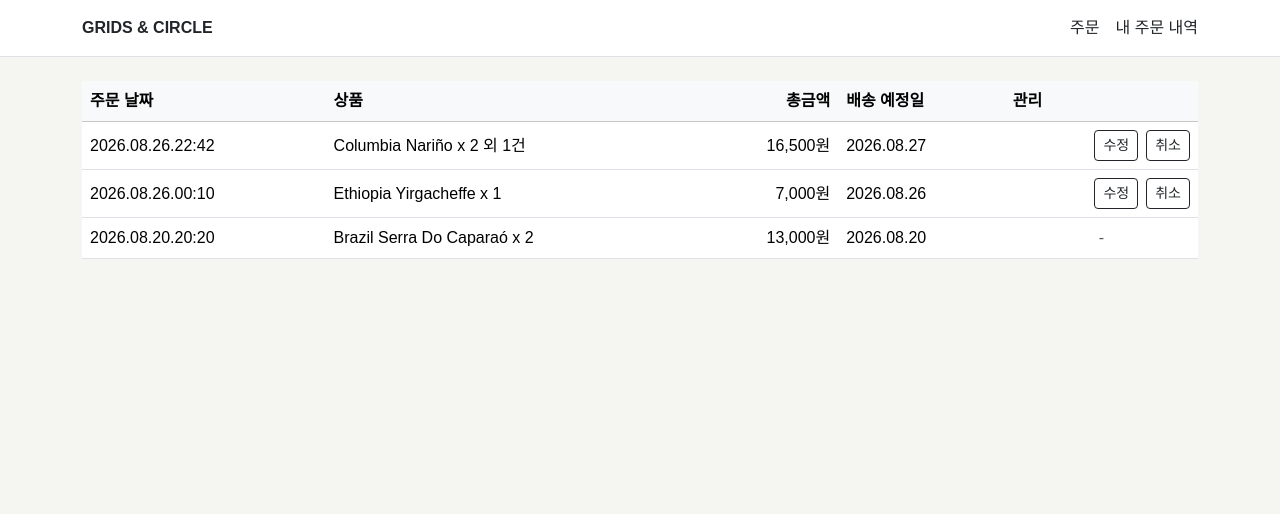
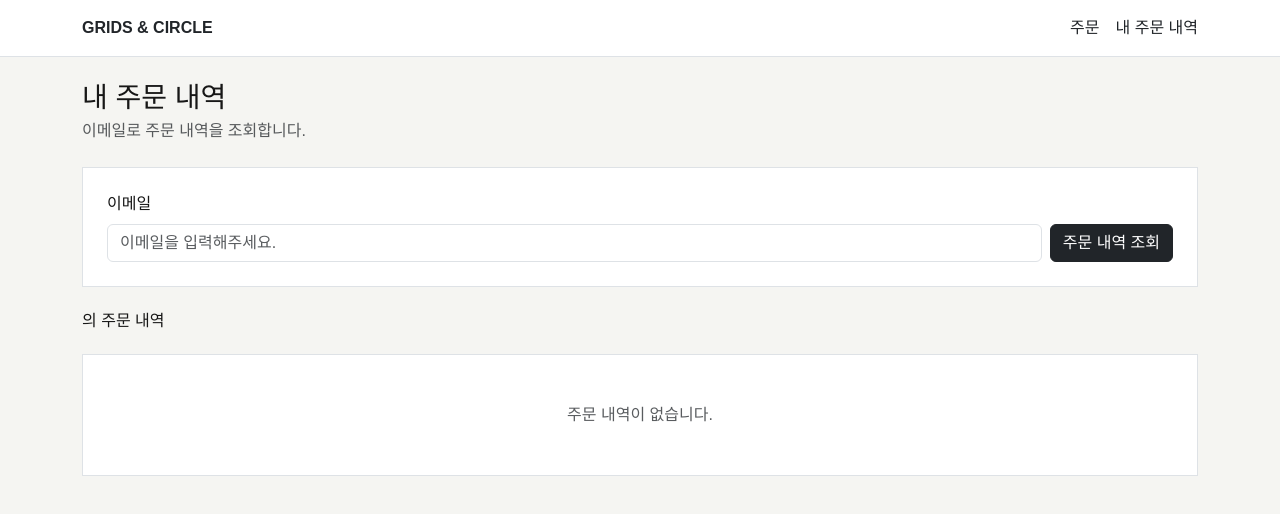
Before and after one commit to prgrms-be-devcourse/NBE12-14-1-TEAM03, a Next.js app in the folder frontend/: page /my-orders in a window 1280 px wide. Shown: the top 514 px of the page. Built offline with nearby package versions, Linux system fonts and the light colour scheme.

Commit message:
my-order 구현 완료

```diff
--- a/frontend/src/app/(customer)/my-orders/page.tsx
+++ b/frontend/src/app/(customer)/my-orders/page.tsx
@@ -1,89 +1,140 @@
 'use client'
 
 import OrderTable from "@/components/common/OrderTable";
+import { RsData, OrderResultResponse, OrderItemResponse } from "@/types/order";
+import PageHeader from "@/components/common/PageHeader";
+import Button from "@/components/ui/Button";
+import { useState, type SubmitEvent } from "react";
 
-export default function MyOrdersPage(){
-    const mockOrders = {
-        resultCode: "SUCCESS",
-        msg: "주문 목록 조회에 성공했습니다.",
-        data: [
-          {
-            id: 1,
-            createDate: "2026-08-26T13:42:00",
-            modifyDate: "2026-08-26T13:42:00",
-            email: "suji@example.com",
-            shippingAddress: "서울시 강남구 테헤란로 00",
-            zipCode: "06236",
-            totalPrice: 16500,
-            shippingDate: "2026-08-27",
-            orderItemList: [
-              {
-                productId: 1,
-                productName: "Columbia Nariño",
-                photoUrl: "/images/columbia-narino.jpg",
-                orderPrice: 5000,
-                quantity: 2,
-                totalPrice: 10000,
-              },
-              {
-                productId: 2,
-                productName: "Brazil Serra Do Caparaó",
-                photoUrl: "/images/brazil-serra.jpg",
-                orderPrice: 6500,
-                quantity: 1,
-                totalPrice: 6500,
-              },
-            ],
-          },
-          {
-            id: 2,
-            createDate: "2026-08-25T15:10:00",
-            modifyDate: "2026-08-25T15:10:00",
-            email: "kim@example.com",
-            shippingAddress: "서울시 송파구 올림픽로 00",
-            zipCode: "05551",
-            totalPrice: 7000,
-            shippingDate: "2026-08-26",
-            orderItemList: [
-              {
-                productId: 3,
-                productName: "Ethiopia Yirgacheffe",
-                photoUrl: "/images/ethiopia-yirgacheffe.jpg",
-                orderPrice: 7000,
-                quantity: 1,
-                totalPrice: 7000,
-              },
-            ],
-          },
-          {
-            id: 3,
-            createDate: "2026-08-20T11:20:00",
-            modifyDate: "2026-08-20T11:20:00",
-            email: "suji@example.com",
-            shippingAddress: "서울시 강남구 테헤란로 00",
-            zipCode: "06236",
-            totalPrice: 13000,
-            shippingDate: "2026-08-20",
-            orderItemList: [
-              {
-                productId: 2,
-                productName: "Brazil Serra Do Caparaó",
-                photoUrl: "/images/brazil-serra.jpg",
-                orderPrice: 6500,
-                quantity: 2,
-                totalPrice: 13000,
-              },
-            ],
-          },
-        ],
-        statusCode: 200,
-      };
+export default function MyOrdersPage() {
 
-    return <OrderTable
-            orders={mockOrders.data}
-            editPath={(orderId) => `/orders/${orderId}/edit`}
-            removeLabel="취소"
-            onRemove={()=>{}}
-            showActions={(order) => order.shippingDate >= "2026-08-23" }
+    const [orderList, setOrderList] = useState<OrderResultResponse[]>([]);
+    const [email, setEmail] = useState("");
+    const [emailError, setEmailError] = useState("");
+
+    const EMAIL_PATTERN = /^[^\s@]+@[^\s@]+\.[^\s@]+$/;
+
+    const handleSearchOrders = async (event: SubmitEvent<HTMLFormElement>) => {
+        event.preventDefault();
+        setEmailError("");
+
+        const trimmed = email.trim();
+        if (!trimmed) {
+            setEmailError("이메일을 입력해 주세요.");
+            return;
+        }
+        if (!EMAIL_PATTERN.test(trimmed)) {
+            setEmailError("올바른 이메일 형식이 아닙니다.");
+            return;
+        }
+
+        try {
+            const res = await fetch(
+                `http://localhost:8080/api/orders/mypage?email=${encodeURIComponent(email)}`
+            );
+
+            const data: RsData<OrderResultResponse[]> = await res.json();
+
+            if (!res.ok || !data.resultCode.startsWith("200")) {
+                if (res.status === 400) {
+                    setEmailError(data.msg ?? "이메일을 확인해 주세요.");
+                    return;
+                }
+                alert(data.msg ?? "주문 내역 조회에 실패했습니다.")
+                return;
+            }
+
+            setOrderList(data.data ?? []);
+        } catch {
+            alert("네트워크 오류가 발생했습니다. 잠시 후 다시 시도해 주세요.")
+        }
+    }
+
+    const handleCancelOrder = async (orderId: number) => {
+        if (!window.confirm("주문을 취소하시겠습니까?")) {
+            return;
+        }
+
+        try {
+            const res = await fetch(`http://localhost:8080/api/orders/${orderId}`, { method: "DELETE" });
+
+
+            const data: RsData<null> = await res.json();
+
+
+            if (!res.ok || !data.resultCode?.startsWith("200")) {
+                alert(data.msg ?? "주문 취소에 실패했습니다.");
+                return;
+            }
+
+            alert(data.msg);
+            setOrderList((prev) => prev.filter((order) => order.id !== orderId));
+        } catch {
+            alert("네트워크 오류가 발생했습니다. 잠시 후 다시 시도해 주세요.")
+        }
+
+    }
+
+    const isEditable = (order: OrderResultResponse) => {
+        return getTodayString() <= order.shippingDate;
+    }
+
+    return (
+        <>
+            <PageHeader
+                title="내 주문 내역"
+                description="이메일로 주문 내역을 조회합니다." />
+            <form
+                className="border bg-white p-4 mb-4"
+                onSubmit={handleSearchOrders}
+                noValidate>
+                <label htmlFor="order-email" className="form-label">이메일</label>
+                <div>
+                    <div className="d-flex gap-2">
+                        <input
+                            id="order-email"
+                            name="email"
+                            type="email"
+                            className={`form-control ${emailError ? "is-invalid" : ""}`}
+                            placeholder="이메일을 입력해주세요."
+                            value={email}
+                            onChange={(event) => {
+                                setEmail(event.target.value);
+                                if (emailError) setEmailError("");
+                            }}
+                            aria-invalid={!!emailError}
+                            aria-describedby={emailError ? "order-email-error" : undefined}
+                        />
+                        <Button type="submit" className="flex-shrink-0 text-nowrap">
+                            주문 내역 조회
+                        </Button>
+                    </div>
+                    {emailError && (
+                        <div id="order-email-error" className="invalid-feedback d-block">
+                            {emailError}
+                        </div>
+                    )}
+                </div>
+            </form>
+            <h2 className="h6 mb-4">{email}의 주문 내역</h2>
+            <OrderTable
+                orders={orderList}
+                editPath={(orderId) => `/orders/${orderId}/edit`}
+                removeLabel="취소"
+                onRemove={handleCancelOrder}
+                showActions={isEditable}
             />
+        </>
+    )
 }
+
+function getTodayString(): string {
+    const now = new Date();
+
+    return new Intl.DateTimeFormat("en-CA", {
+        timeZone: "Asia/Seoul",
+        year: "numeric",
+        month: "2-digit",
+        day: "2-digit",
+    }).format(now);
+}
--- a/frontend/src/components/common/OrderTable.tsx
+++ b/frontend/src/components/common/OrderTable.tsx
@@ -2,34 +2,14 @@
 
 import Button from "../ui/Button";
 import { useRouter } from "next/navigation";
-
-export interface OrderItem {
-  productId: number;
-  productName: string;
-  photoUrl: string;
-  orderPrice: number;
-  quantity: number;
-  totalPrice: number
-}
-
-export interface Order {
-  id: number;
-  createDate: string;
-  modifyDate: string;
-  email: string;
-  shippingAddress: string;
-  zipCode: string;
-  totalPrice: number;
-  shippingDate: string;
-  orderItemList: OrderItem[];
-};
+import { OrderItemResponse, OrderResultResponse } from "@/types/order";
 
 export interface OrderTableProps {
-  orders: Order[];
+  orders: OrderResultResponse[];
   editPath: (orderId: number) => string;
   removeLabel?: "취소" | "삭제";
   onRemove: (orderId: number) => void;
-  showActions?: (order: Order) => boolean;
+  showActions?: (order: OrderResultResponse) => boolean;
   showCustomerEmail?: boolean;
 };
 
@@ -134,7 +114,7 @@ export default function OrderTable({
   );
 }
 
-function formatProductSummary(orderItems: OrderItem[]): string {
+function formatProductSummary(orderItems: OrderItemResponse[]): string {
   if (orderItems.length === 0) {
     return "상품 없음";
   }
```
